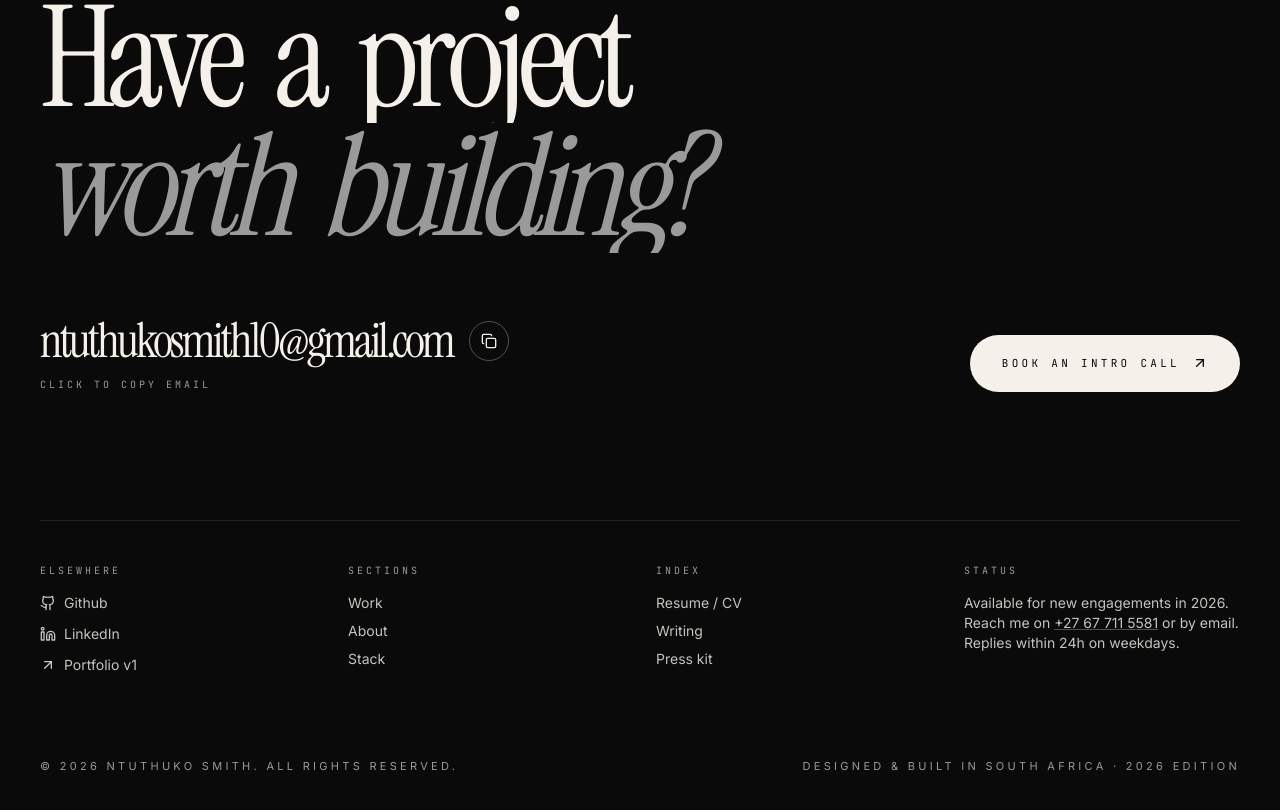
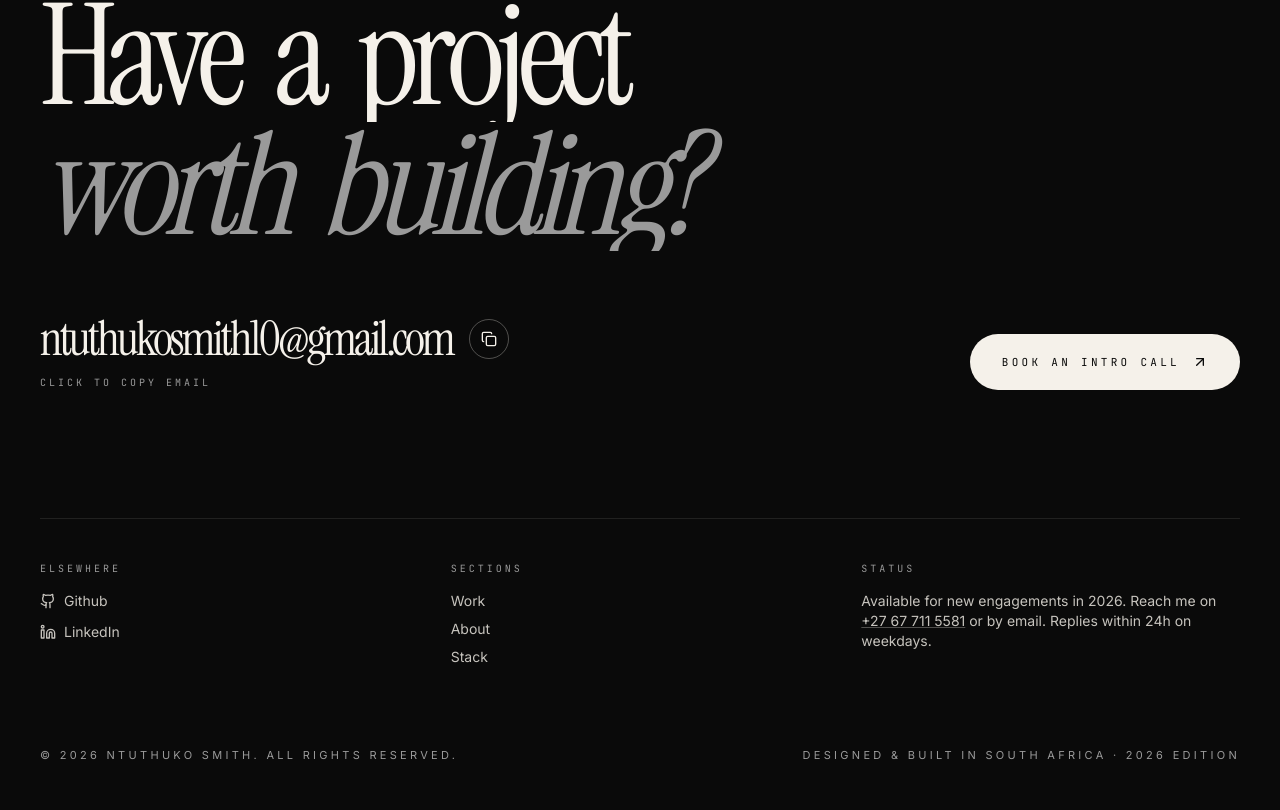
Before and after one commit to ntuthukosmithdev/ntuthukosmithdev, a Next.js app: page / in a window 1280 px wide. Shown: the part 4755-5565 px from the top of the page. Built offline with nearby package versions, Linux system fonts and the light colour scheme.

Commit message:
footer fix

```diff
--- a/app/page.tsx
+++ b/app/page.tsx
@@ -564,9 +564,9 @@ function Stack() {
               <div className="font-serif text-3xl italic text-paper leading-tight">
                 "Type-safe full-stack with Next.js + tRPC"
               </div>
-              <a href="https://github.com/ntuthukosmith" target="_blank" rel="noreferrer" data-cursor="Follow" className="text-[11px] uppercase tracking-[0.25em] text-accent flex items-center gap-2">
+              {/* <a href="https://github.com/ntuthukosmith" target="_blank" rel="noreferrer" data-cursor="Follow" className="text-[11px] uppercase tracking-[0.25em] text-accent flex items-center gap-2">
                 Follow on GitHub <ArrowUpRight className="h-3 w-3" />
-              </a>
+              </a> */}
             </BentoTile>
           </Reveal>
 
@@ -703,7 +703,7 @@ function Footer() {
           </div>
         </div>
 
-        <div className="mt-32 grid grid-cols-2 md:grid-cols-4 gap-8 pt-10 border-t border-paper/10 text-sm">
+        <div className="mt-32 grid grid-cols-2 md:grid-cols-3 gap-8 pt-10 border-t border-paper/10 text-sm">
           <div>
             <div className="font-mono text-[10px] uppercase tracking-[0.3em] text-ash mb-3">
               Elsewhere
@@ -719,11 +719,6 @@ function Footer() {
                   <Linkedin className="h-4 w-4" /> LinkedIn
                 </a>
               </li>
-              <li>
-                <a href="https://ntuthukosmith.github.io" target="_blank" rel="noreferrer" className="inline-flex items-center gap-2 text-paper/80 hover:text-paper">
-                  <ArrowUpRight className="h-4 w-4" /> Portfolio v1
-                </a>
-              </li>
             </ul>
           </div>
           <div>
@@ -734,16 +729,6 @@ function Footer() {
               <li><a href="#work">Work</a></li>
               <li><a href="#about">About</a></li>
               <li><a href="#stack">Stack</a></li>
-            </ul>
-          </div>
-          <div>
-            <div className="font-mono text-[10px] uppercase tracking-[0.3em] text-ash mb-3">
-              Index
-            </div>
-            <ul className="space-y-2 text-paper/80">
-              <li>Resume / CV</li>
-              <li>Writing</li>
-              <li>Press kit</li>
             </ul>
           </div>
           <div>
```
